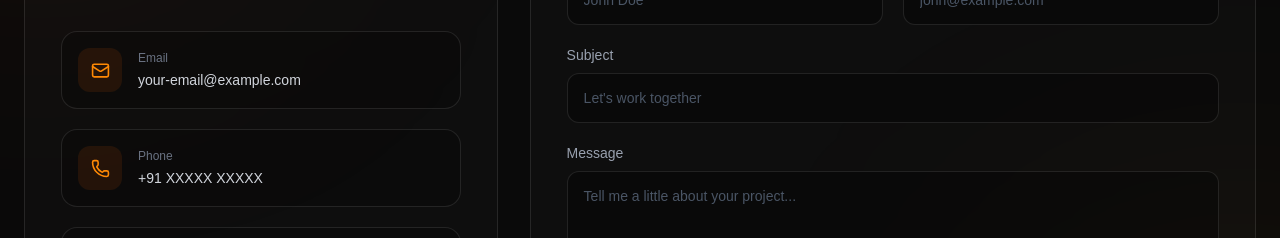
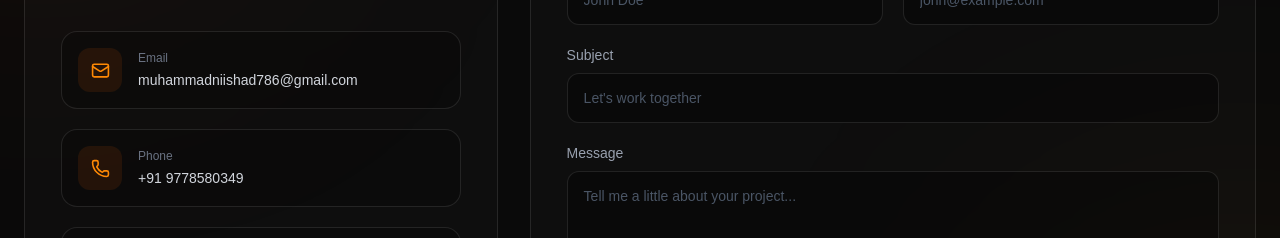
Before and after one commit to muhammadniishad786-rgb/portfolio, a React app: page / in a window 1280 px wide. Shown: the part 8657-8895 px from the top of the page. Built offline with nearby package versions, Linux system fonts and the light colour scheme; no server answers; the HTML template or start-up script is replaced by a standard one.

Commit message:
contact page updated

```diff
--- a/src/pages/Contact.jsx
+++ b/src/pages/Contact.jsx
@@ -179,14 +179,14 @@ function Contact() {
                   </p>
 
                   <p className="mt-1 truncate text-sm font-medium text-gray-300 group-hover:text-orange-400">
-                    your-email@example.com
+                    muhammadniishad786@gmail.com
                   </p>
                 </div>
               </a>
 
               {/* Phone */}
               <a
-                href="tel:+910000000000"
+                href="tel:+9778580349"
                 className="group mt-5 flex items-center gap-4 rounded-2xl border border-white/10 bg-black/20 p-4 transition-all duration-300 hover:border-orange-500/30 hover:bg-orange-500/[0.04]"
               >
                 <div className="flex h-11 w-11 shrink-0 items-center justify-center rounded-xl bg-orange-500/10 text-orange-400">
@@ -199,7 +199,7 @@ function Contact() {
                   </p>
 
                   <p className="mt-1 text-sm font-medium text-gray-300 group-hover:text-orange-400">
-                    +91 XXXXX XXXXX
+                    +91 9778580349
                   </p>
                 </div>
               </a>
```
